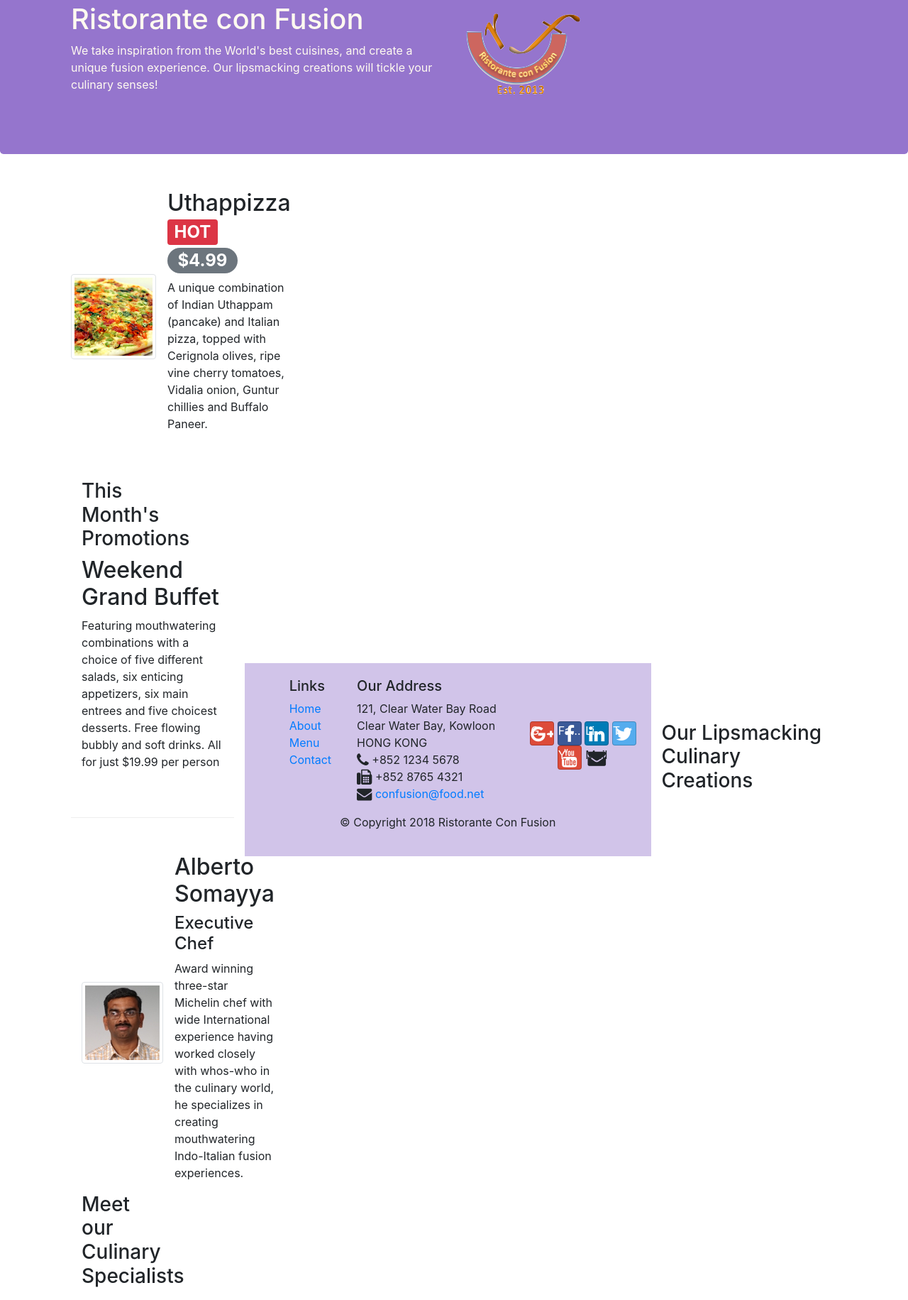
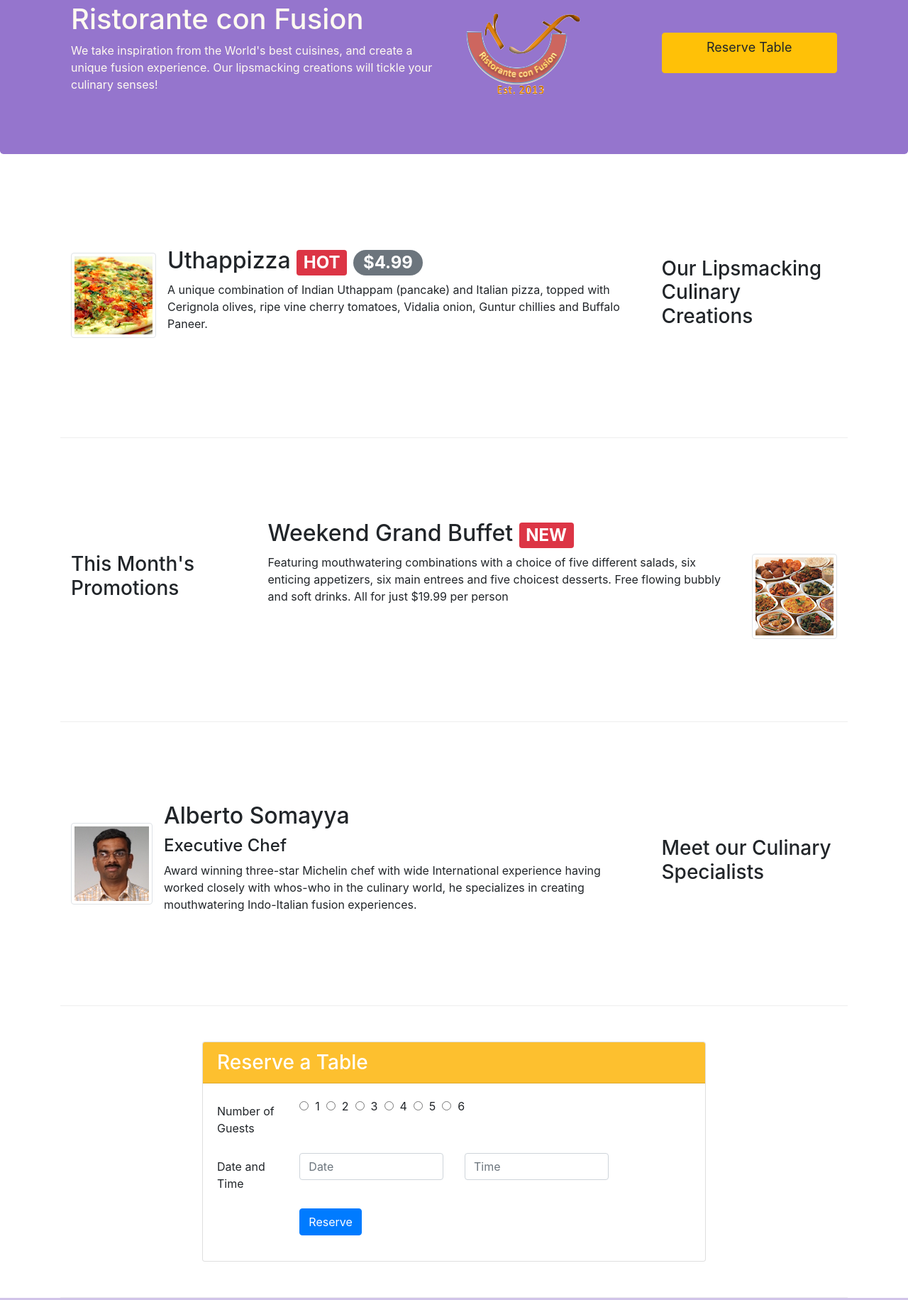
Before and after one commit to ishaanbajpai/Restaurant-Front-End, a website: page index.html in a window 1280 px wide. Shown: the part 125-1956 px from the top of the page at 71% size. Drawn offline with nearby package versions, Linux system fonts and the light colour scheme.

Commit message:
assignment2

```diff
--- a/css/styles.css
+++ b/css/styles.css
@@ -34,3 +34,16 @@
 .cardcolor{
     background-color: #512DA8;
 }
+.reservecard{
+    background-color: #fdc02f;
+}
+.reservebutton{
+    padding-left: 10px;
+    padding-right: 10px;
+}
+.tab-content{
+    border-left: 1px solid #ddd;
+    border-right: 1px solid #ddd;
+    border-bottom: 1px solid #ddd;
+    padding: 10px;
+}
--- a/index.html
+++ b/index.html
@@ -44,8 +44,11 @@
                     <h1>Ristorante con Fusion</h1>
                     <p>We take inspiration from the World's best cuisines, and create a unique fusion experience. Our lipsmacking creations will tickle your culinary senses!</p>
                 </div>
-                <div class="col-12 col-sm">
+                <div class="col-12 col-sm-3">
                     <img src="img/logo.png" class="img-fluid">
+                </div>
+                <div class="col-12 col-sm-3">
+                    <a href="#reserveform" class="btn btn-warning btn-block" type="button" id="reserve"><p style="font-size: large;">Reserve Table</p></a>
                 </div>
             </div>
         </div>
@@ -53,29 +56,36 @@
 
     <div class="container">
         <div class="row row-content align-items-center">
-            <div class="col-12 col-sm-4 order-sm-last col-md-3">
+            <div class="col-sm-4 col-md-3 order-sm-last">
                 <h3>Our Lipsmacking Culinary Creations</h3>
             </div>
-            <div class="col col-sm order-sm-first col-md">
-                <div class="media">
+            <div class="col-sm col-md order-sm-first">
+                <div class = "media">
                     <img class="d-flex mr-3 img-thumbnail align-self-center" src="img/uthappizza.png" alt="uthappizza">
                     <div class="media-body">
                         <h2 class="mt-0">Uthappizza <span class="badge badge-danger">HOT</span>&nbsp;<span class="badge badge-pill badge-secondary">$4.99</span> </h2>
-                        <p>A unique combination of Indian Uthappam (pancake) and Italian pizza, topped with Cerignola olives, ripe vine cherry tomatoes, Vidalia onion, Guntur chillies and Buffalo Paneer.</p>
+                        <p class="d-none d-sm-block">A unique combination of Indian Uthappam (pancake) and Italian pizza, topped with Cerignola olives, ripe vine cherry tomatoes, Vidalia onion, Guntur chillies and Buffalo Paneer.</p>
+                </div>
             </div>
         </div>
-
+    </div>
         <div class="row row-content align-items-center">
             <div class="col-12 col-sm-4 col-md-3">
                 <h3>This Month's Promotions</h3>
             </div>
             <div class="col col-sm col-md">
-                <h2>Weekend Grand Buffet</h2>
-                <p>Featuring mouthwatering combinations with a choice of five different salads, six enticing appetizers, six main entrees and five choicest desserts. Free flowing bubbly and soft drinks. All for just $19.99 per person </p>
+                <h2>Weekend Grand Buffet <span class="badge badge-danger">NEW</span></h2>
+                <div class="media">
+                    <div class="media-body">
+                        <p class="d-none d-sm-block">Featuring mouthwatering combinations with a choice of five different salads, six enticing appetizers, six main entrees and five choicest desserts. Free flowing bubbly and soft drinks. All for just $19.99 per person </p>
+                        </div>
+                    <img class="d-flex ml-3 img-thumbnail align-self-center" src="img/buffet.png" alt="buffet">
+
+                </div>
             </div>
         </div>
 
-        <div class="row row-content">
+        <div class="row row-content align-items-center">
             <div class="col-12 col-sm-4 order-sm-last col-md-3">
                 <h3>Meet our Culinary Specialists</h3>
             </div>
@@ -85,13 +95,65 @@
                 <div class="media-body">
                     <h2>Alberto Somayya</h2>
                 <h4>Executive Chef</h4>
-                <p>Award winning three-star Michelin chef with wide International experience having worked closely with whos-who in the culinary world, he specializes in creating mouthwatering Indo-Italian fusion experiences. </p>
+                <p class="d-none d-sm-block">Award winning three-star Michelin chef with wide International experience having worked closely with whos-who in the culinary world, he specializes in creating mouthwatering Indo-Italian fusion experiences. </p>
                 </div>
             </div>
             </div>
         </div>
+    <div class=" row row-content justify-content-center">
+        <div class="col-12 col-sm-8">
+        <div class="card">
+            <h3 class="card-header reservecard text-white">
+                Reserve a Table
+            </h3>
+            <div class="card-body">
+                <form id="reserveform">
+                    <div class="form-group row">
+                        <label for="guests" class="col-md-2 col-form-label">Number of Guests</label>
+                        <div class="col-md-10">
+                        <label class="radio-inline">
+                            <input type="radio" id="guests" name="optradio">&nbsp; 1
+                          </label>&nbsp;
+                          <label class="radio-inline">
+                            <input type="radio" id="guests" name="optradio">&nbsp; 2
+                          </label>&nbsp;
+                          <label class="radio-inline">
+                            <input type="radio" id="guests" name="optradio">&nbsp; 3
+                          </label>&nbsp;
+                          <label class="radio-inline">
+                            <input type="radio" id="guests" name="optradio">&nbsp; 4
+                          </label>&nbsp;
+                          <label class="radio-inline">
+                            <input type="radio" id="guests" name="optradio">&nbsp; 5
+                          </label>&nbsp;
+                          <label class="radio-inline">
+                            <input type="radio" id="guests" name="optradio">&nbsp; 6
+                          </label>&nbsp;
+                        </div>
+                    </div>
+                    <div class="form-group row">
+                        <label for="datetime" class="col-md-2 col-form-label">Date and Time</label>
+                        <div class="col-md-4">
+                            <input type="text" class="form-control" id="datetimed" name="date" placeholder="Date">
+                        </div>
+                        <div class="col-md-4">
+                            <input type="text" class="form-control" id="datetime" name="time" placeholder="Time">
+                        </div>
+                    </div>
+                    <div class="form-group row">
+                        <div class="col-md-2">
+
+                        </div>
+                        <div class="col-md-10">
+                        <button type="submit" class="btn btn-primary" value="Reserve">Reserve</button>
+                        </div>
+                    </div>
+                </form>
+            </div>
+        </div>
     </div>
-
+    </div>
+</div>
     <footer class = "footer">
         <div class="container">
             <div class="row">
@@ -133,7 +195,7 @@
            </div>
         </div>
     </footer>
-
+</div>
 </body>
 
 </html>
```
Also changed, not shown: aboutus.html (+57 -9 lines).
